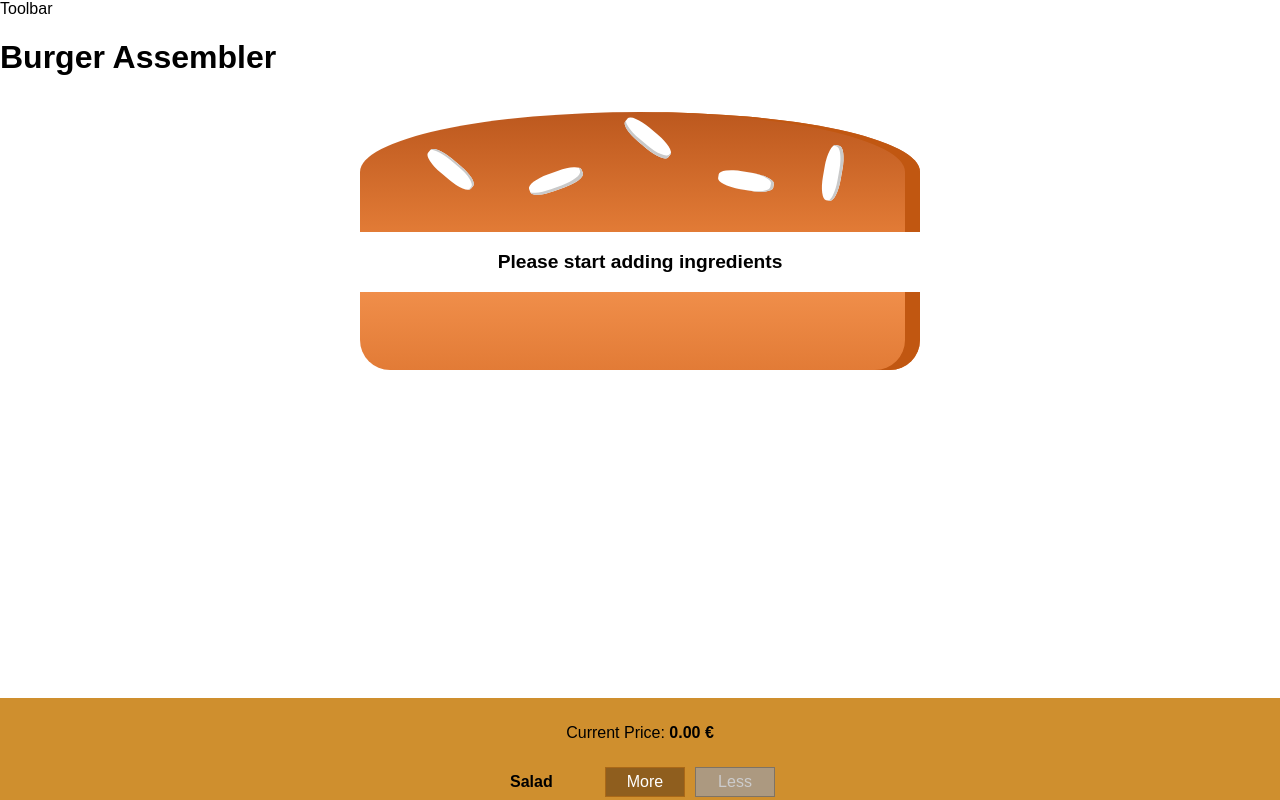
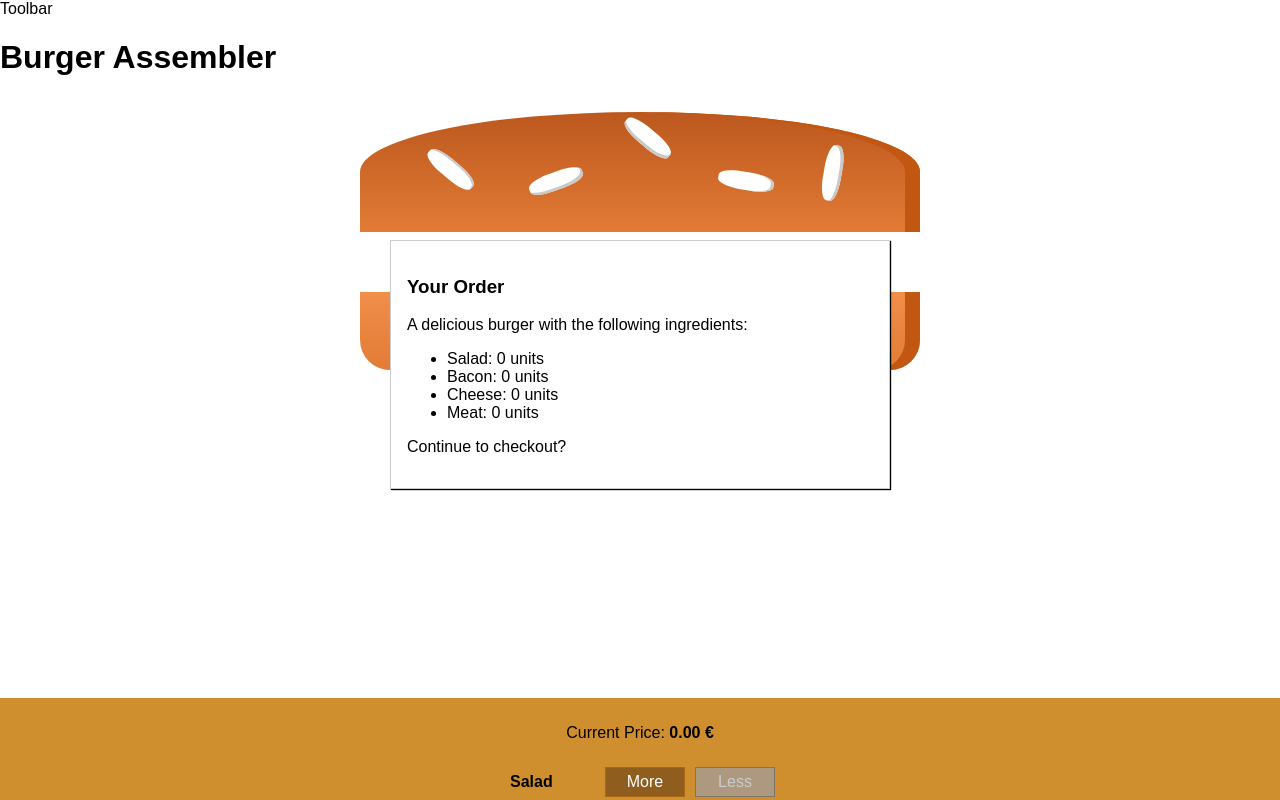
Before and after one commit to Rzublin/burger-assembler, a React (Create React App) app: page / in a window 1280 px wide. Shown: the top 800 px of the page. Built offline with nearby package versions, Linux system fonts and the light colour scheme; a web font is replaced by a local one.

Commit message:
feat: add order summary

```diff
--- /dev/null
+++ b/src/components/Burger/OrderSummary/OrderSummary.js
@@ -0,0 +1,27 @@
+import React, { Fragment } from "react";
+import PropTypes from "prop-types";
+
+function OrderSummary({ ingredients }) {
+  return (
+    <Fragment>
+      <h3>Your Order</h3>
+      <p>A delicious burger with the following ingredients:</p>
+      <ul>
+        {ingredients.length > 0 &&
+          ingredients.map(({ type, quantity }) => (
+            <li key={type}>
+              <span style={{ textTransform: "capitalize" }}>{type}</span>:{" "}
+              {quantity} units
+            </li>
+          ))}
+      </ul>
+      <p>Continue to checkout?</p>
+    </Fragment>
+  );
+}
+
+OrderSummary.propTypes = {
+  ingredients: PropTypes.array.isRequired,
+};
+
+export default OrderSummary;
--- /dev/null
+++ b/src/components/UI/Modal/Modal.js
@@ -0,0 +1,8 @@
+import React from "react";
+import styles from "./Modal.module.css";
+
+function Modal({ children }) {
+  return <div className={styles.Modal}>{children}</div>;
+}
+
+export default Modal;
--- /dev/null
+++ b/src/components/UI/Modal/Modal.module.css
@@ -0,0 +1,20 @@
+.Modal {
+  position: fixed;
+  z-index: 500;
+  background-color: white;
+  width: 70%;
+  border: 1px solid #ccc;
+  box-shadow: 1px 1px 1px black;
+  padding: 16px;
+  left: 15%;
+  top: 30%;
+  box-sizing: border-box;
+  transition: all 0.3s ease-out;
+}
+
+@media (min-width: 600px) {
+  .Modal {
+    width: 500px;
+    left: calc(50% - 250px);
+  }
+}
--- a/src/containers/BurgerBuilder/BurgerBuilder.js
+++ b/src/containers/BurgerBuilder/BurgerBuilder.js
@@ -1,6 +1,8 @@
 import React, { Fragment, useState } from "react";
 import Burger from "../../components/Burger/Burger";
 import BuildControls from "../../components/Burger/BuildControls/BuildControls";
+import Modal from "../../components/UI/Modal/Modal";
+import OrderSummary from "../../components/Burger/OrderSummary/OrderSummary";
 
 function BurgerBuilder() {
   const [ingredients, setIngredients] = useState([
@@ -46,6 +48,9 @@
   };
   return (
     <Fragment>
+      <Modal>
+        <OrderSummary ingredients={ingredients} />
+      </Modal>
       <Burger ingredients={ingredients} />
       <BuildControls
         addIngredientHandler={addIngredientHandler}
```
